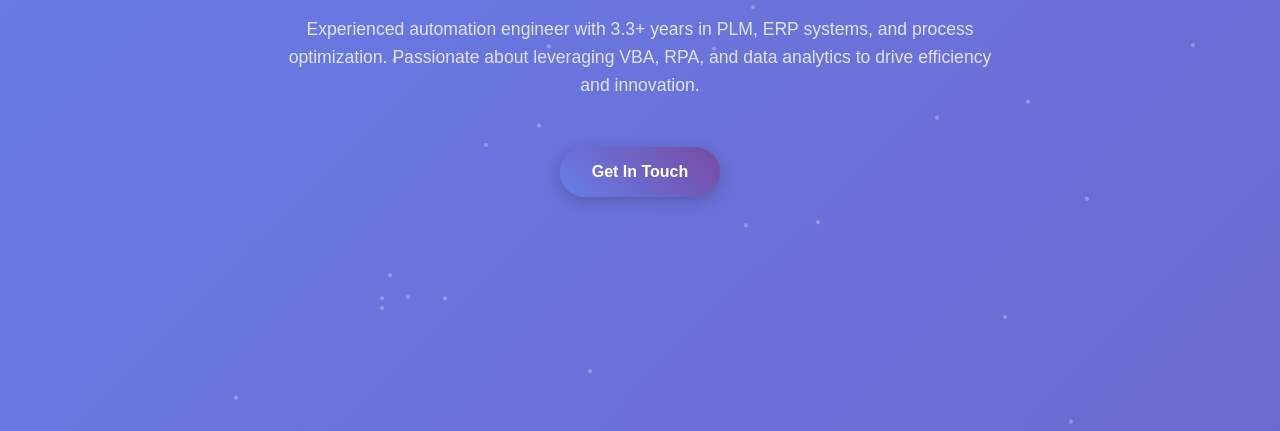
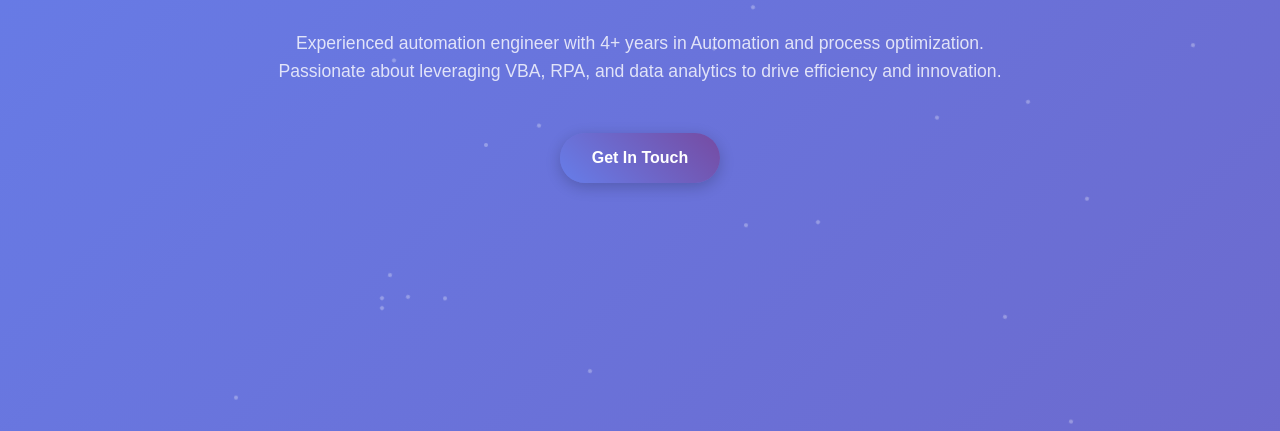
Before and after one commit to Captain2Storm/portfolio, a plain HTML site: page index.html in a window 1280 px wide. Shown: the part 369-800 px from the top of the page. Drawn offline with Linux system fonts and the light colour scheme.

Commit message:
Update index.html

```diff
--- a/index.html
+++ b/index.html
@@ -515,7 +515,7 @@
             <h1>Shubham Nagapurkar</h1>
             <p class="subtitle">Automation Engineer & PLM Specialist</p>
             <p class="description">
-                Experienced automation engineer with 3.3+ years in PLM, ERP systems, and process optimization.
+                Experienced automation engineer with 4+ years in Automation and process optimization.
                 Passionate about leveraging VBA, RPA, and data analytics to drive efficiency and innovation.
             </p>
             <a href="#contact" class="cta-button">Get In Touch</a>
```
